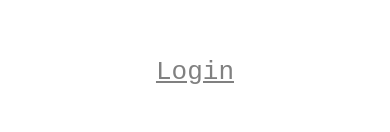
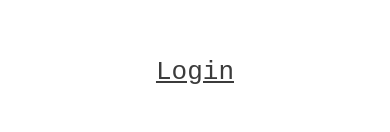
Before and after one commit to Shemaremy/Login-Authenticator, a React (Vite) app in the folder Authenticator/: page / in a window 390 px wide. Shown: the part 140-272 px from the top of the page. Built offline with nearby package versions, Linux system fonts and the light colour scheme.

Commit message:
commit 007

```diff
--- a/Authenticator/src/App.css
+++ b/Authenticator/src/App.css
@@ -240,7 +240,7 @@ body {
 
   .upper_part {
     height: auto;
-    color: gray;
+    color: rgb(59, 59, 59);
   }
 
   .indicator {
```
